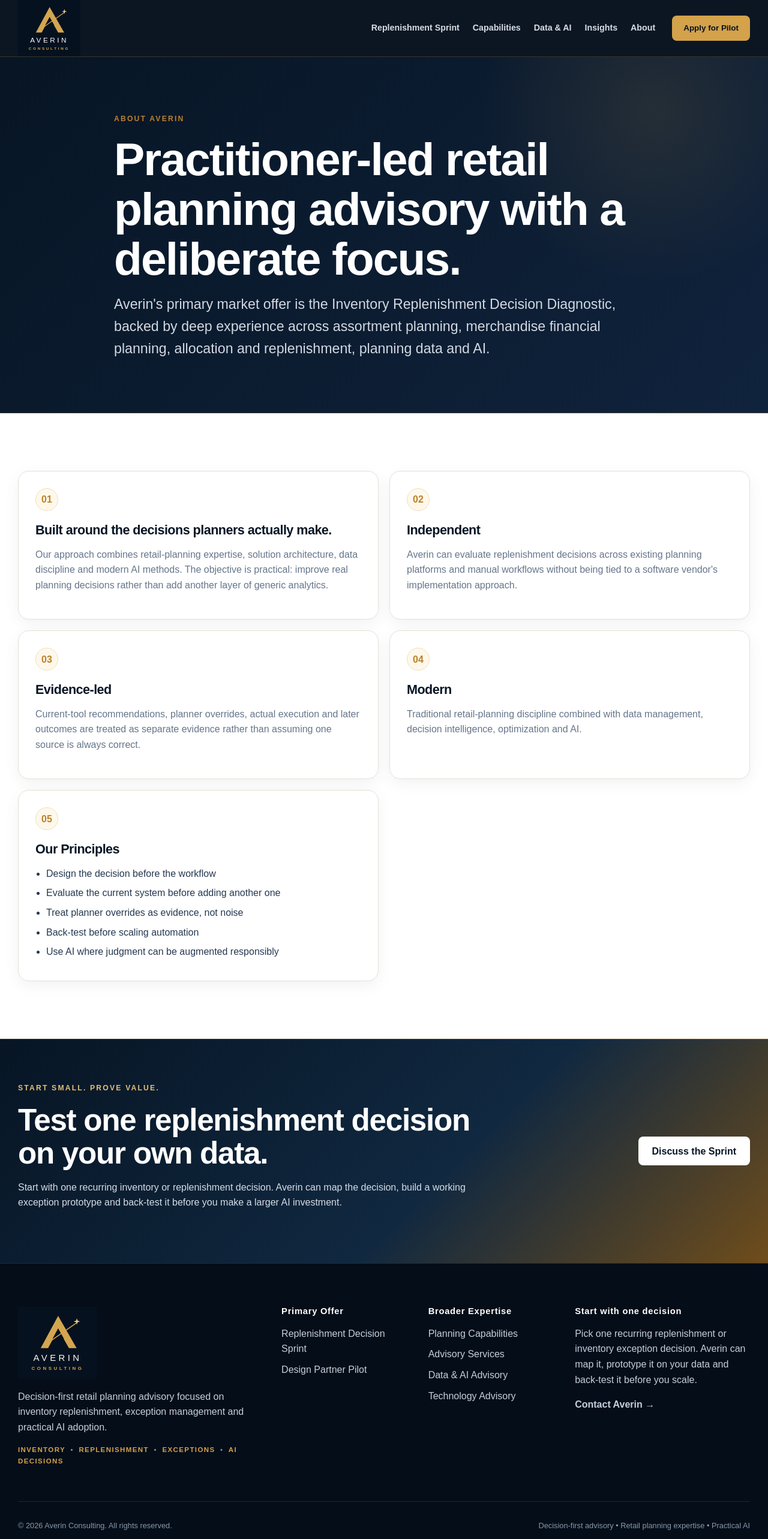
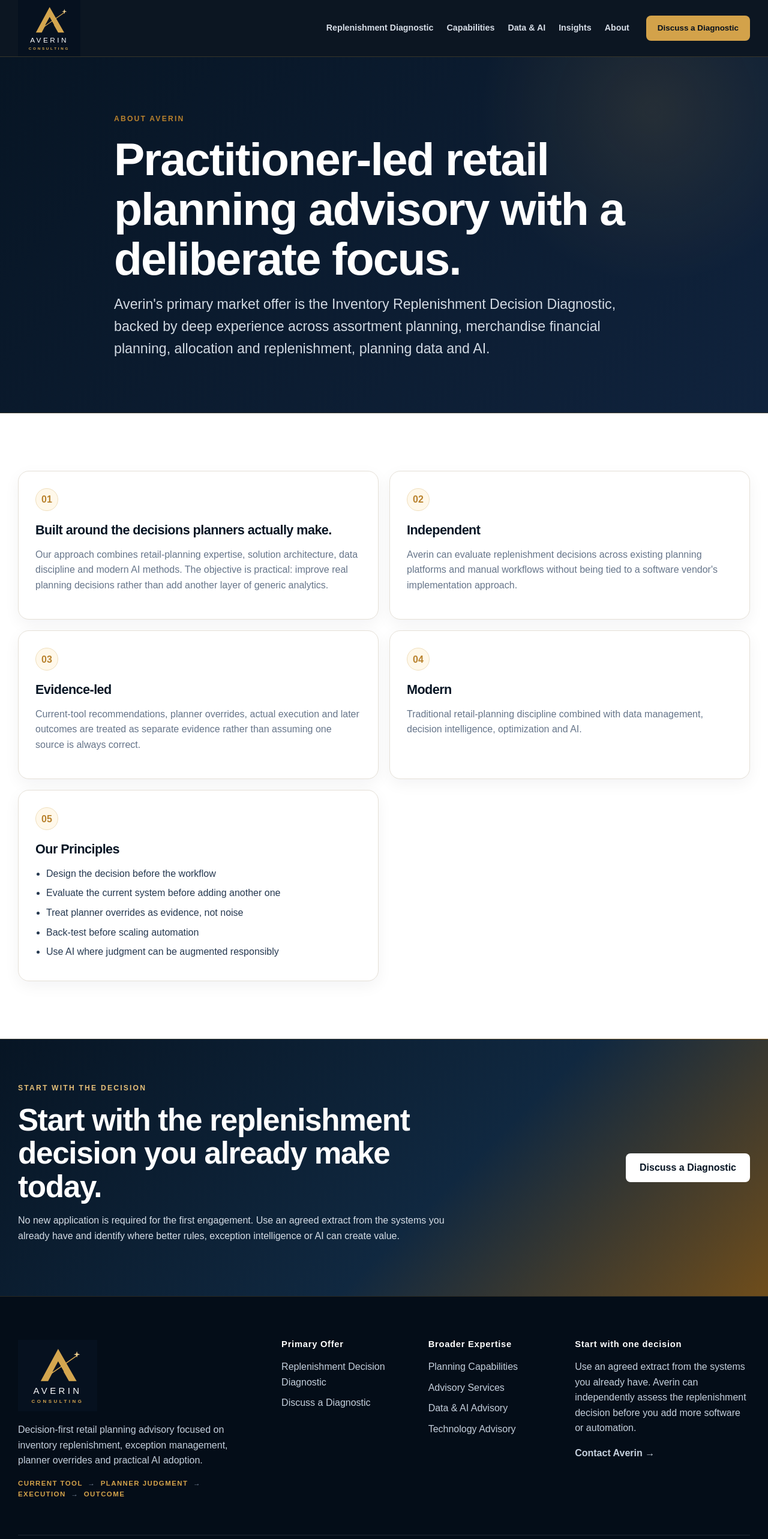
Before and after one commit to ashtosh/Averin-Consulting, a Next.js app: page /about in a window 1280 px wide. Shown: the top 2566 px of the page at 60% size. Built offline with nearby package versions, Linux system fonts and the light colour scheme.

Commit message:
Rename primary navigation to replenishment diagnostic

```diff
--- a/components/SiteShell.tsx
+++ b/components/SiteShell.tsx
@@ -2,7 +2,7 @@ import Link from "next/link";
 import type { ReactNode } from "react";
 
 const nav = [
-  ["Replenishment Sprint", "/inventory-replenishment-sprint"],
+  ["Replenishment Diagnostic", "/inventory-replenishment-sprint"],
   ["Capabilities", "/capabilities"],
   ["Data & AI", "/ai-retail-planning"],
   ["Insights", "/insights"],
@@ -15,25 +15,25 @@ export function SiteHeader() {
       <img src="/averin-logo.svg" alt="Averin Consulting" className="brand-logo" />
     </Link>
     <nav className="desktop-nav">{nav.map(([l,h]) => <Link key={h} href={h}>{l}</Link>)}</nav>
-    <Link className="button button-small" href="/contact">Apply for Pilot</Link>
+    <Link className="button button-small" href="/contact">Discuss a Diagnostic</Link>
   </div><div className="mobile-nav">{nav.map(([l,h]) => <Link key={h} href={h}>{l}</Link>)}<Link href="/contact">Contact</Link></div></header>;
 }
 
 export function SiteFooter() {
   return <footer className="site-footer"><div className="container footer-grid"><div>
     <Link className="brand footer-brand brand-image" href="/" aria-label="Averin Consulting home"><img src="/averin-logo.svg" alt="Averin Consulting" className="footer-logo" /></Link>
-    <p>Decision-first retail planning advisory focused on inventory replenishment, exception management and practical AI adoption.</p>
-    <p className="footer-lifecycle" aria-label="Primary offering">INVENTORY <span>•</span> REPLENISHMENT <span>•</span> EXCEPTIONS <span>•</span> AI DECISIONS</p>
-  </div><div><h4>Primary Offer</h4><Link href="/inventory-replenishment-sprint">Replenishment Decision Sprint</Link><Link href="/contact">Design Partner Pilot</Link></div>
+    <p>Decision-first retail planning advisory focused on inventory replenishment, exception management, planner overrides and practical AI adoption.</p>
+    <p className="footer-lifecycle" aria-label="Primary offering">CURRENT TOOL <span>→</span> PLANNER JUDGMENT <span>→</span> EXECUTION <span>→</span> OUTCOME</p>
+  </div><div><h4>Primary Offer</h4><Link href="/inventory-replenishment-sprint">Replenishment Decision Diagnostic</Link><Link href="/contact">Discuss a Diagnostic</Link></div>
   <div><h4>Broader Expertise</h4><Link href="/capabilities">Planning Capabilities</Link><Link href="/services">Advisory Services</Link><Link href="/ai-retail-planning">Data & AI Advisory</Link><Link href="/technology-advisory">Technology Advisory</Link></div>
-  <div><h4>Start with one decision</h4><p>Pick one recurring replenishment or inventory exception decision. Averin can map it, prototype it on your data and back-test it before you scale.</p><Link className="text-link" href="/contact">Contact Averin →</Link></div></div>
-  <div className="container footer-bottom"><span>© {new Date().getFullYear()} Averin Consulting. All rights reserved.</span><span>Decision-first advisory • Retail planning expertise • Practical AI</span></div></footer>;
+  <div><h4>Start with one decision</h4><p>Use an agreed extract from the systems you already have. Averin can independently assess the replenishment decision before you add more software or automation.</p><Link className="text-link" href="/contact">Contact Averin →</Link></div></div>
+  <div className="container footer-bottom"><span>© {new Date().getFullYear()} Averin Consulting. All rights reserved.</span><span>Independent advisory • Retail planning expertise • Practical AI</span></div></footer>;
 }
 
 export function PageHero({eyebrow,title,description,children}:{eyebrow:string;title:string;description:string;children?:ReactNode}) {
   return <section className="page-hero"><div className="container narrow"><p className="eyebrow">{eyebrow}</p><h1>{title}</h1><p className="hero-copy">{description.replaceAll("&apos;", "'")}</p>{children}</div></section>;
 }
 
-export function CTA({title="Test one replenishment decision on your own data.",copy="Start with one recurring inventory or replenishment decision. Averin can map the decision, build a working exception prototype and back-test it before you make a larger AI investment."}:{title?:string;copy?:string}) {
-  return <section className="cta-band"><div className="container cta-inner"><div><p className="eyebrow light">START SMALL. PROVE VALUE.</p><h2>{title}</h2><p>{copy}</p></div><Link className="button button-light" href="/contact">Discuss the Sprint</Link></div></section>;
+export function CTA({title="Start with the replenishment decision you already make today.",copy="No new application is required for the first engagement. Use an agreed extract from the systems you already have and identify where better rules, exception intelligence or AI can create value."}:{title?:string;copy?:string}) {
+  return <section className="cta-band"><div className="container cta-inner"><div><p className="eyebrow light">START WITH THE DECISION</p><h2>{title}</h2><p>{copy}</p></div><Link className="button button-light" href="/contact">Discuss a Diagnostic</Link></div></section>;
 }
```
